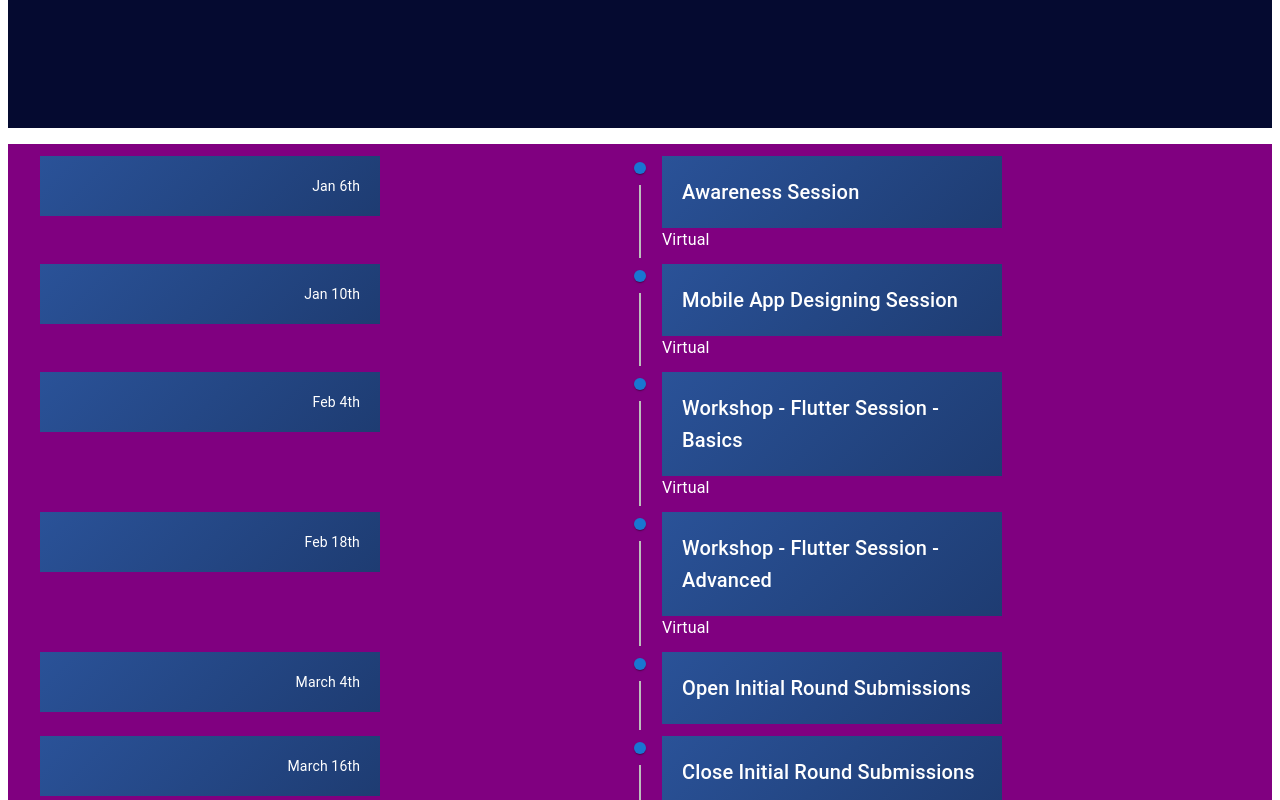
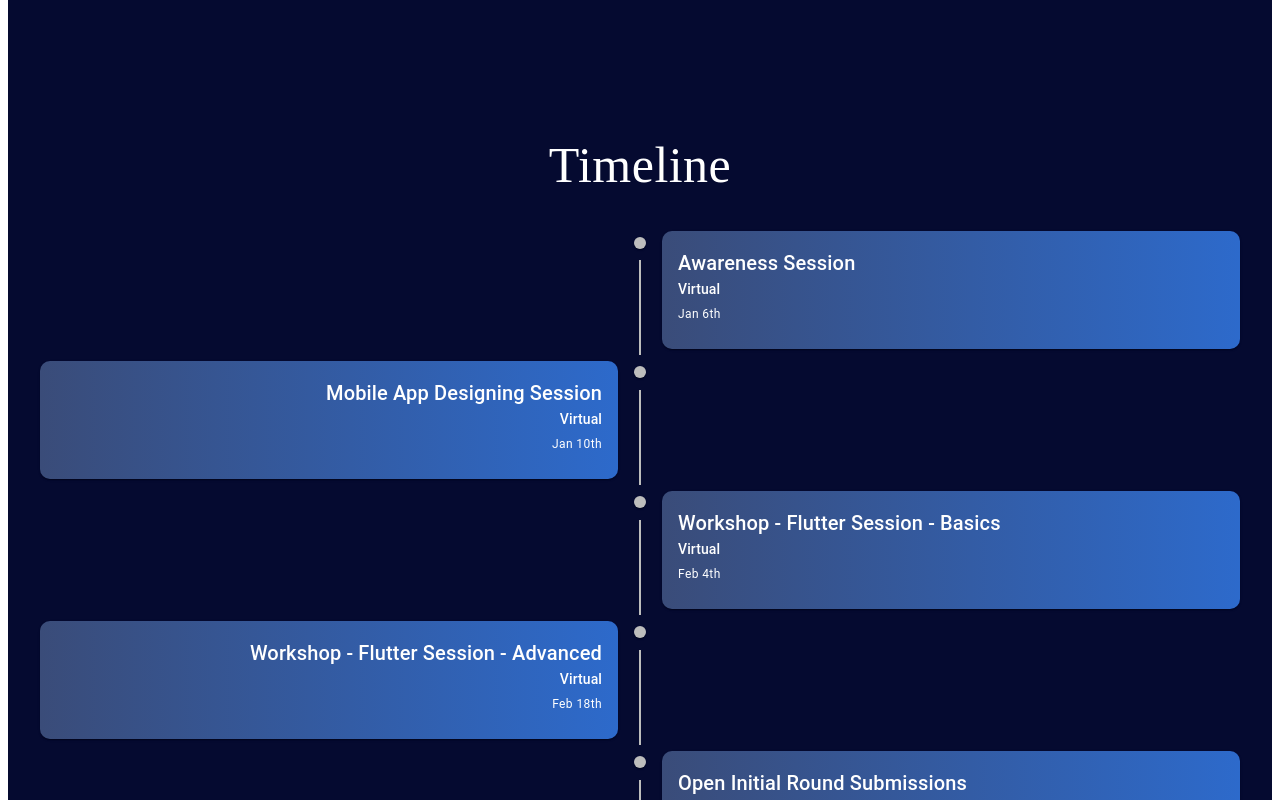
Before and after one commit to ILakshitha/MadHack_x.github.io, a React (Vite) app: page / in a window 1280 px wide. Shown: the part 1660-2460 px from the top of the page. Built offline with nearby package versions, Linux system fonts and the light colour scheme.

Commit message:
Add time line name for that DIV

```diff
--- a/src/components/Header.jsx
+++ b/src/components/Header.jsx
@@ -41,7 +41,7 @@ export default function Header({ scrollToSection }) {
 
               ))}
             </Box>
-            <span class="d-block mb-3 caption aos-init aos-animate" data-aos="fade-up" data-aos-delay="100">By IEEE Student Branch of UCSC</span>
+
           </Toolbar>
         </Container>
       </AppBar>
--- a/src/components/TimeLine.jsx
+++ b/src/components/TimeLine.jsx
@@ -1,6 +1,7 @@
 import React from 'react';
 import { Timeline, TimelineItem, TimelineSeparator, TimelineConnector, TimelineContent, TimelineDot, TimelineOppositeContent } from '@mui/lab';
-import { Typography } from '@mui/material';
+import { CardContent, Typography } from '@mui/material';
+import { Card } from '@mui/material';
 
 const events = [
   { date: "Jan 6th", title: "Awareness Session", location: "Virtual" },
@@ -15,37 +16,32 @@ const events = [
 
 const MadeHackTimeline = () => {
   return (
-    <Timeline position="">
+    <Timeline position="alternate">
       {events.map((event, index) => (
         <TimelineItem key={index}>
-          <TimelineOppositeContent>
-            <Typography variant="body2" color="white" sx={{width: '300px',padding: '20px',
-              background: 'linear-gradient(135deg, #2a5298, #1e3c72)',
-              position: 'relative',
-
-
-
-            }}>
-              {event.date}
-            </Typography>
-          </TimelineOppositeContent>
           <TimelineSeparator>
-            <TimelineDot color="primary" />
+            <TimelineDot />
             {index < events.length - 1 && <TimelineConnector />}
           </TimelineSeparator>
           <TimelineContent>
-            <Typography variant="h6" component="div" color="white"
-            sx={{width: '300px',padding: '20px',
-              background: 'linear-gradient(135deg, #2a5298, #1e3c72)',
-              position: 'relative',}}
+            <Card
+              sx={{
+                background: 'linear-gradient(to right, #3a4c79, #2d6acb)',
+                color: 'white',
+                borderRadius: '10px',
+              }}
             >
-              {event.title}
-            </Typography>
-            <Typography color="white">{event.location}</Typography>
+              <CardContent>
+                <Typography variant="h6">{event.title}</Typography>
+                <Typography variant="subtitle2">{event.location}</Typography>
+                <Typography variant="caption">{event.date}</Typography>
+              </CardContent>
+            </Card>
           </TimelineContent>
         </TimelineItem>
       ))}
     </Timeline>
+
   );
 };
 
--- a/src/pages/Home.jsx
+++ b/src/pages/Home.jsx
@@ -2,7 +2,7 @@ import React, { useRef } from 'react';
 import Carou from '../components/Carou';
 import Header from '../components/Header';
 import madhack from '../assets/Madhacklogo.svg';
-import { Box } from '@mui/material';
+import { Box, Typography } from '@mui/material';
 import Timeline from '../components/TimeLine';
 import MadeHackTimeline from '../components/TimeLine';
 
@@ -36,7 +36,7 @@ export default function Home() {
   };
 
   return (
-    <div style={{ textAlign: 'center' }}>
+    <div style={{  }}>
       <Header scrollToSection={scrollToSection} />
       <section ref={homeref} style={{ height: '840px', backgroundColor: '#050A30', display: 'flex', justifyContent: 'center', alignItems: 'center' }}>
 
@@ -65,15 +65,23 @@ export default function Home() {
 
       </section>
       <div ref={aboutref} style={{ height: '840px', backgroundColor: '#050A30' }}>
+      </div>
+      <div ref={timelineref} style={{  backgroundColor: '#050A30' }}>
+        <div  style={{width:'full', textAlign: 'center'}}>
+        <Typography color='white'
+         sx={{
+          fontSize: '50px',    // Set font size
+          fontFamily: 'Times new roman'  // Set font family
+        }}
+        >
+          Timeline
 
+        </Typography>
+        </div>
 
-      </div>
-      <div ref={timelineref} style={{ height: '840px', backgroundColor: 'purple' }}>
-      <MadeHackTimeline/>
-
-        </div> {/* Added missing timeline section */}
-      <div ref={prizeref} style={{ height: '840px', backgroundColor: 'yellow' }}>Prizes Section</div>
-      <div ref={faqref} style={{ height: '840px', backgroundColor: 'green' }}>FAQ Section</div>
+      <MadeHackTimeline/>  </div> {/* Added missing timeline section */}
+      <div ref={prizeref} style={{ height: '840px', backgroundColor: '#050A30' }}>Prizes Section</div>
+      <div ref={faqref} style={{ height: '840px', backgroundColor: '#050A30' }}>FAQ Section</div>
     </div>
   );
 }
```
